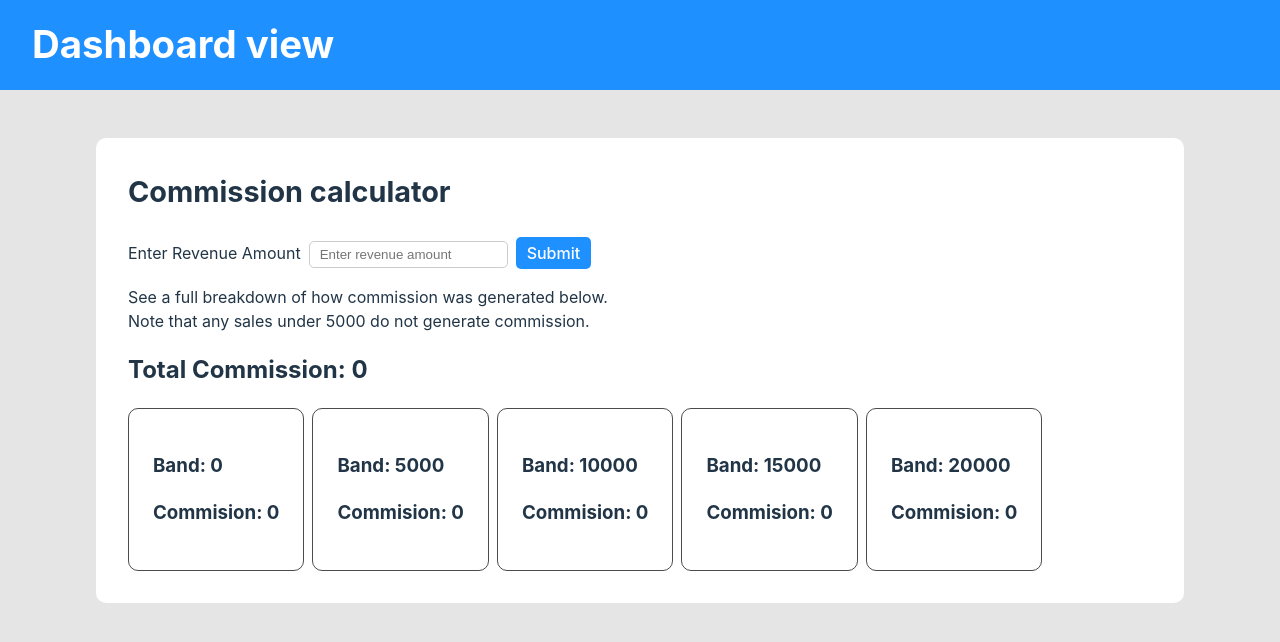
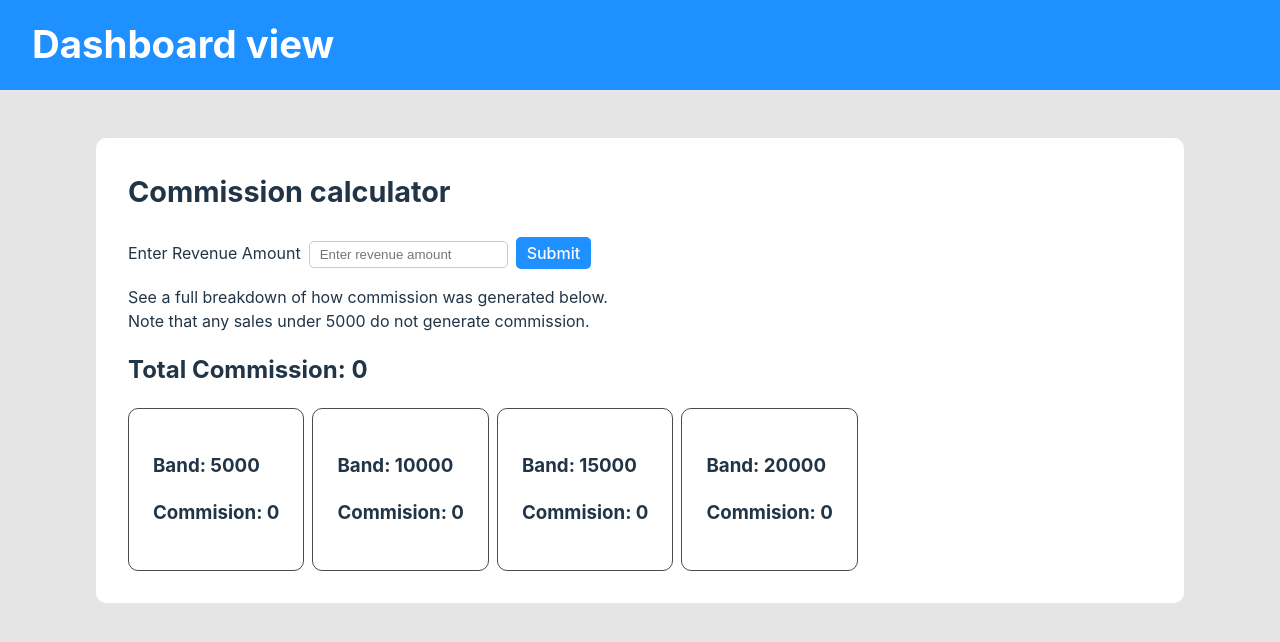
Before and after one commit to Floony7/sales-commission-widget, a React (Vite) app: page / in a window 1280 px wide. Shown: the top 642 px of the page. Built offline with nearby package versions, Linux system fonts and the light colour scheme.

Commit message:
Correctly setting state when setting revenue

```diff
--- a/src/components/commission-calculator.component.tsx
+++ b/src/components/commission-calculator.component.tsx
@@ -6,31 +6,33 @@ import { WidgetCard } from './card.component';
 
 export type Breakdown = { band: number; commission: number };
 
-type CommissionBreakdown = {
-  totalCommission: number;
-  breakdown: Breakdown[];
-};
-
-const initialState = {
-  totalCommission: 0,
-  breakdown: [
-    { band: 0, commission: 0 },
-    { band: 5000, commission: 0 },
-    { band: 10000, commission: 0 },
-    { band: 15000, commission: 0 },
-    { band: 20000, commission: 0 },
-  ],
-};
+const initialState = [
+  // { band: 0, commission: 0 },
+  { band: 5000, commission: 0 },
+  { band: 10000, commission: 0 },
+  { band: 15000, commission: 0 },
+  { band: 20000, commission: 0 },
+];
 // Pass calculated values to this component
 export const CommissionCalculator = ({ revenue }: { revenue: number }): JSX.Element => {
-  const [commissionBreakdown, setCommissionBreakdown] = useState<CommissionBreakdown>(initialState);
+  const [commissionBreakdown, setCommissionBreakdown] = useState<Breakdown[]>(initialState);
+  const [totalCommission, setTotalCommission] = useState(0);
 
   useEffect(() => {
-    setCommissionBreakdown(prevCommissionBreakdown => {
-      const { totalCommission, breakdown } = calculateCommission(revenue);
-      const newCommissionBreakdown = { ...prevCommissionBreakdown, totalCommission, breakdown };
-      return newCommissionBreakdown;
+    setCommissionBreakdown(initialState);
+    const { total, breakdown } = calculateCommission(revenue);
+    setTotalCommission(total);
+    const newCommissionState = [...breakdown].map(c => {
+      return {
+        ...c,
+        commission: c.commission,
+      };
     });
+    setCommissionBreakdown(newCommissionState);
+    return () => {
+      setCommissionBreakdown(initialState);
+      setTotalCommission(0);
+    };
   }, [revenue]);
 
   return (
@@ -39,23 +41,25 @@ export const CommissionCalculator = ({ revenue }: { revenue: number }): JSX.Elem
         See a full breakdown of how commission was generated below. <br />
         Note that any sales under {commissionScheme[1].band} do not generate commission.
       </p>
-      <h2>Total Commission: {commissionBreakdown.totalCommission}</h2>
+      <h2>Total Commission: {totalCommission}</h2>
       <WidgetGrid>
-        {commissionBreakdown.breakdown.length > 0
-          ? commissionBreakdown.breakdown.map(item => (
+        {commissionBreakdown.length > 0
+          ? commissionBreakdown.map(item => (
               <WidgetCard band={item.band} commission={item.commission} />
             ))
-          : initialState.breakdown.map(item => (
-              <WidgetCard band={item.band} commission={item.commission} />
-            ))}
+          : initialState.map(item => <WidgetCard band={item.band} commission={item.commission} />)}
       </WidgetGrid>
     </section>
   );
 };
 
-function calculateCommission(revenue: number): CommissionBreakdown {
+type CommissionDetails = {
+  total: number;
+  breakdown: Breakdown[];
+};
+function calculateCommission(revenue: number): CommissionDetails {
   let remainingRevenue = revenue;
-  let totalCommission = 0;
+  let total = 0;
   const breakdown: { band: number; commission: number }[] = [];
 
   for (let i = 1; i < commissionScheme.length; i++) {
@@ -64,12 +68,12 @@ function calculateCommission(revenue: number): CommissionBreakdown {
     if (remainingRevenue > band) {
       const amountInBand = Math.min(remainingRevenue - commissionScheme[i - 1].band, band);
       const commissionForBand = amountInBand * rate;
-      totalCommission += commissionForBand;
+      total += commissionForBand;
       breakdown.push({ band, commission: commissionForBand });
 
       remainingRevenue -= amountInBand;
     }
   }
 
-  return { totalCommission, breakdown };
+  return { total, breakdown };
 }
```
